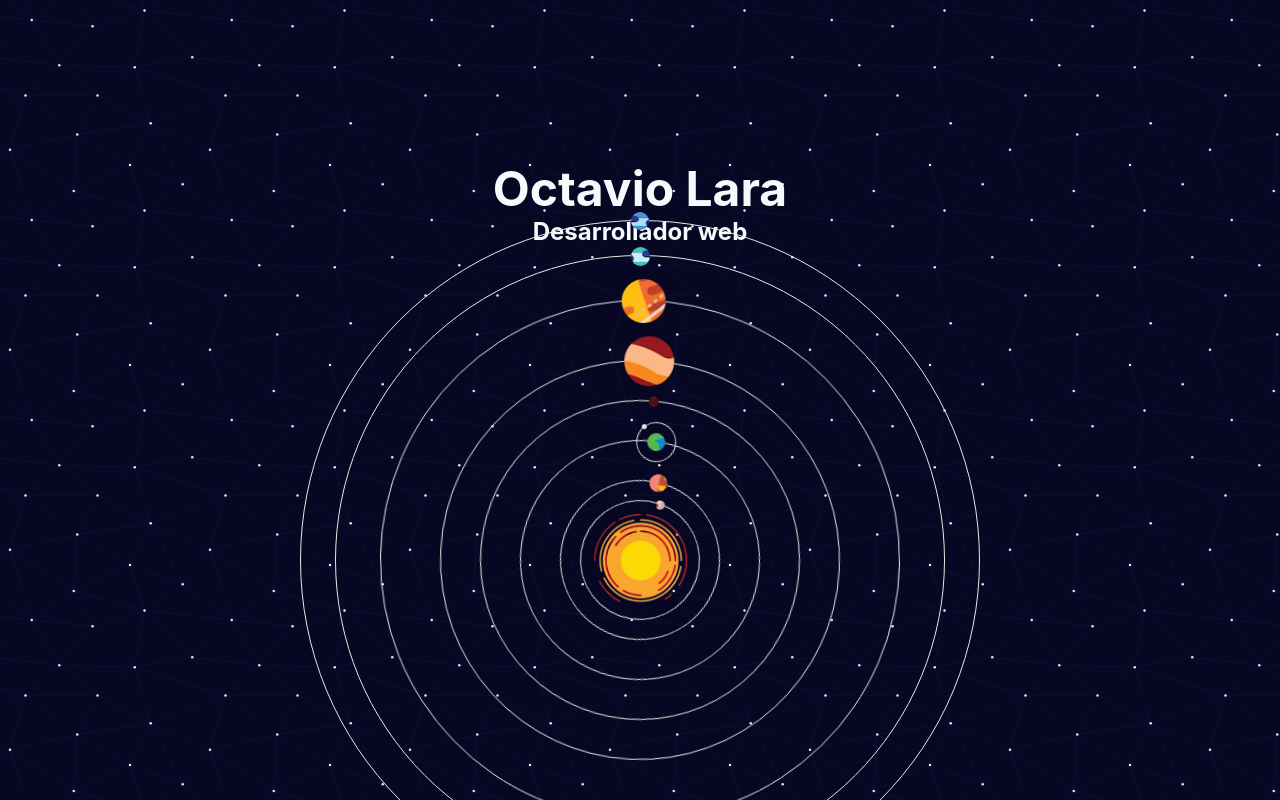
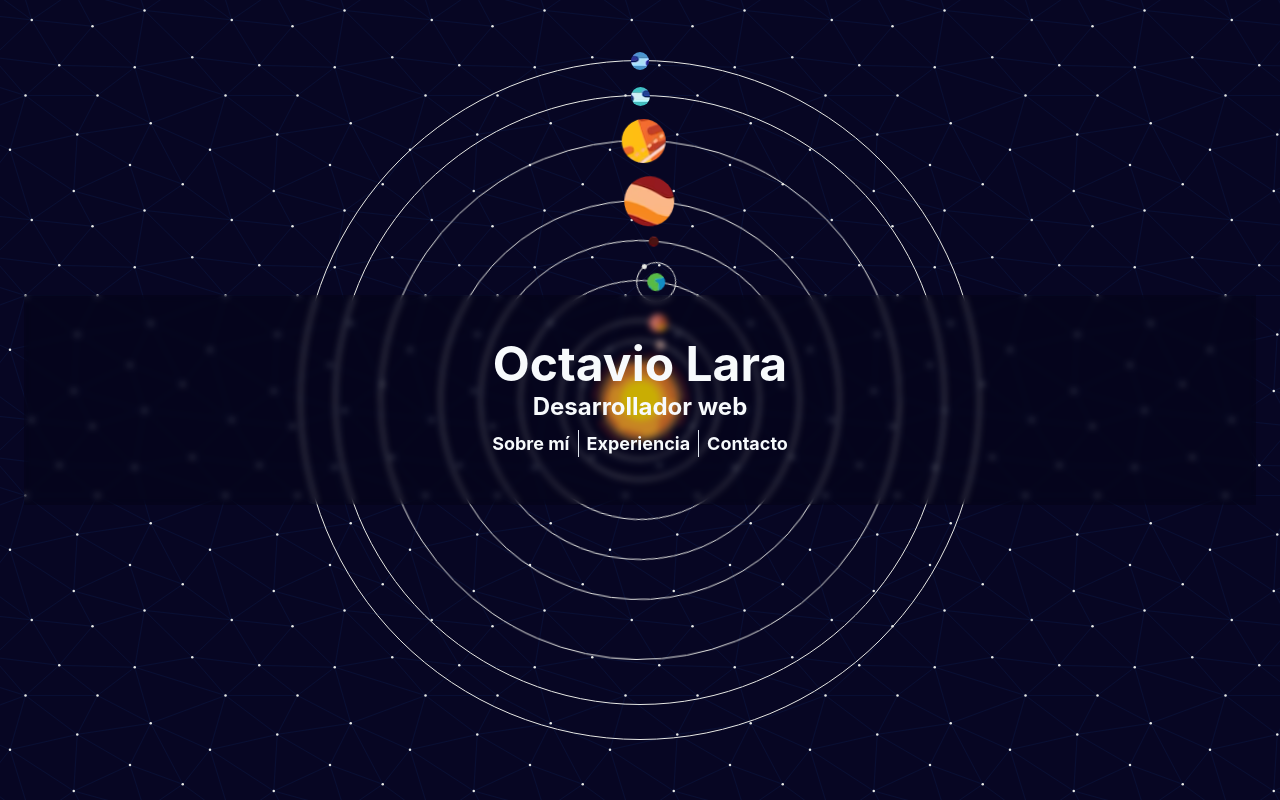
Before and after one commit to olaracode/next-portfolio, a Next.js app: page / in a window 1280 px wide. Shown: the top 800 px of the page. Built offline with nearby package versions, Linux system fonts and the light colour scheme.

Commit message:
💄  Upd styles

```diff
--- a/src/app/page.tsx
+++ b/src/app/page.tsx
@@ -5,6 +5,7 @@ export default function Home() {
     <main>
       <Header />
       <SolarSystem />
+      <p>Hola</p>
     </main>
   );
 }
--- a/src/components/Header.tsx
+++ b/src/components/Header.tsx
@@ -1,19 +1,53 @@
 "use client";
 import React from "react";
-import { Heading, Text, Box } from "@chakra-ui/react";
+import { Heading, Link, Box, Stack, StackDivider } from "@chakra-ui/react";
+import NextLink from "next/link";
+import { Container } from "./misc";
 const Header = () => {
   return (
     <Box
+      zIndex={"12"}
+      height="100vh"
       display="flex"
       justifyContent="center"
       alignItems="center"
-      flexDir="column"
-      mt="20vh"
     >
-      <Heading fontSize="48px">Octavio Lara</Heading>
-      <Heading variant="h2" fontSize="24px">
-        Desarrollador web
-      </Heading>
+      <Container>
+        <Box
+          display="flex"
+          justifyContent="center"
+          alignItems="center"
+          flexDir="column"
+          position="relative"
+          zIndex="12"
+          sx={{
+            backgroundColor: "rgba(1,1,1,0.2)",
+            backdropFilter: "blur(3px)",
+          }}
+          p={10}
+        >
+          <Heading fontSize="48px">Octavio Lara</Heading>
+          <Heading variant="h2" fontSize="24px">
+            Desarrollador web
+          </Heading>
+          <Stack
+            divider={<StackDivider />}
+            my={2}
+            textAlign={"center"}
+            direction={{ base: "column", md: "row" }}
+          >
+            <Link as={NextLink} href={"#"} fontSize="18px" fontWeight="bold">
+              Sobre mí
+            </Link>
+            <Link fontSize="18px" fontWeight="bold">
+              Experiencia
+            </Link>
+            <Link fontSize="18px" fontWeight="bold">
+              Contacto
+            </Link>
+          </Stack>
+        </Box>
+      </Container>
     </Box>
   );
 };
--- a/src/components/SolarSystem/SolarSystem.tsx
+++ b/src/components/SolarSystem/SolarSystem.tsx
@@ -1,7 +1,7 @@
 "use client";
 import React from "react";
 import { Box, Flex, Circle as ChakraCircle } from "@chakra-ui/react";
-import Planet, { PlanetT } from "./Planet";
+import Planet from "./Planet";
 import planets from "@/lib/Planets";
 
 const SolarSystem = () => {
@@ -9,14 +9,14 @@ const SolarSystem = () => {
   const toggleStop = () => setStop(!stop);
   return (
     <Flex
-      position="absolute"
+      position="fixed"
       alignItems={"center"}
       justifyContent="center"
-      top={0}
+      top={"0px"}
       height="100vh"
       width="100%"
       maxW="100%"
-      overflowX="hidden"
+      overflow="hidden"
     >
       <Box position="absolute" zIndex="10">
         <ChakraCircle
--- /dev/null
+++ b/src/components/misc.ts
@@ -0,0 +1,15 @@
+import { chakra } from "@chakra-ui/react";
+
+export const Container = chakra("div", {
+  baseStyle: {
+    w: "full",
+    maxWidth: {
+      base: "90vw",
+      md: "70vw",
+      lg: "1200px",
+      xl: "1300px",
+    },
+    mx: "auto",
+    px: 6,
+  },
+});
```
